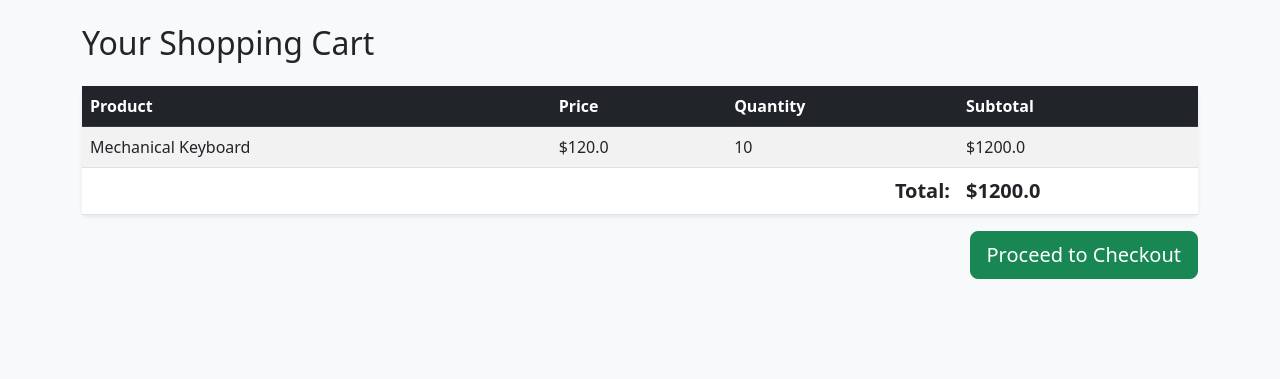
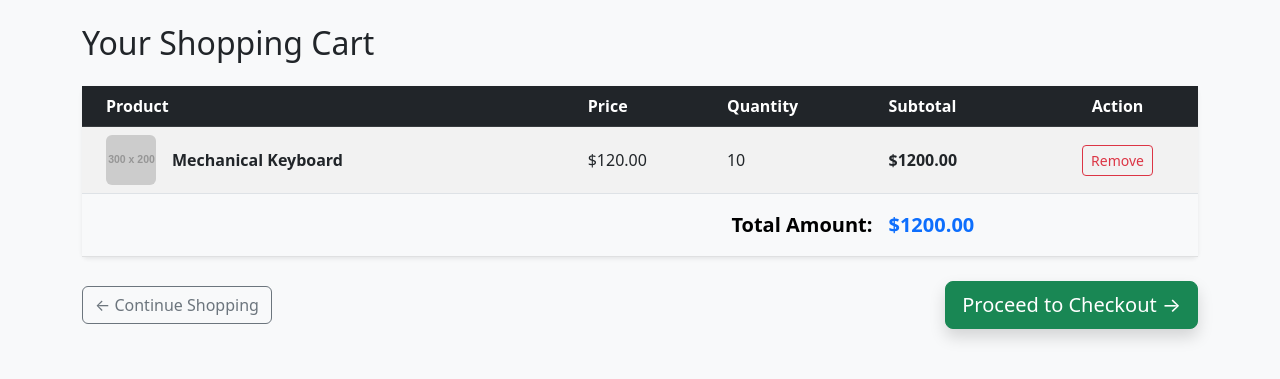
Before and after one commit to Noor-shady/Online-Shopping-System, a Flask app: page /cart in a window 1280 px wide. Shown: the part 56-435 px from the top of the page. Run offline with Flask 3, Linux system fonts and the light colour scheme; a user stored in the database is signed in; tables that the repository leaves empty hold one stand-in row (values such as "Sample post"); grey boxes labelled with a size stand in for pictures from a placeholder-image service; some libraries are stand-ins or nearby versions.

Commit message:
i created delete so i can delete items from the cart

```diff
--- a/app.py
+++ b/app.py
@@ -32,6 +32,22 @@ def index():
     products = Product.query.all()
     return render_template('index.html', products=products)
 
+
+@app.route('/remove/<int:item_id>')
+@login_required
+def remove_from_cart(item_id):
+    # Find the cart item
+    item_to_remove = CartItem.query.get(item_id)
+
+    # Security check: Ensure the item exists and belongs to the current user
+    if item_to_remove and item_to_remove.user_id == current_user.id:
+        db.session.delete(item_to_remove)
+        db.session.commit()
+        flash('Item removed from cart.')
+    else:
+        flash('Error: Could not remove item.')
+
+    return redirect(url_for('cart'))
 
 @app.route('/login', methods=['GET', 'POST'])
 def login():
--- a/templates/cart.html
+++ b/templates/cart.html
@@ -1,40 +1,75 @@
 {% extends "base.html" %}
 
 {% block content %}
-<h2>Your Shopping Cart</h2>
+<div class="row">
+    <div class="col-12">
+        <h2 class="mb-4">Your Shopping Cart</h2>
+    </div>
+</div>
 
 {% if cart %}
-<table class="table table-striped table-hover mt-4 bg-white rounded shadow-sm">
+<div class="card shadow-sm">
+    <div class="card-body p-0">
+        <table class="table table-striped table-hover mb-0">
             <thead class="table-dark">
                 <tr>
-            <th>Product</th>
-            <th>Price</th>
-            <th>Quantity</th>
-            <th>Subtotal</th>
+                    <th scope="col" class="ps-4">Product</th>
+                    <th scope="col">Price</th>
+                    <th scope="col">Quantity</th>
+                    <th scope="col">Subtotal</th>
+                    <th scope="col" class="text-center">Action</th>
                 </tr>
             </thead>
             <tbody>
                 {% for item in cart %}
                 <tr>
-            <td>{{ item.product.name }}</td>
-            <td>${{ item.product.price }}</td>
-            <td>{{ item.quantity }}</td>
-            <td>${{ item.product.price * item.quantity }}</td>
+                    <td class="ps-4 align-middle">
+                        <div class="d-flex align-items-center">
+                            <img src="{{ item.product.image_url }}" alt="{{ item.product.name }}"
+                                 class="rounded me-3" style="width: 50px; height: 50px; object-fit: cover;">
+                            <span class="fw-bold">{{ item.product.name }}</span>
+                        </div>
+                    </td>
+                    <td class="align-middle">${{ "%.2f"|format(item.product.price) }}</td>
+                    <td class="align-middle">{{ item.quantity }}</td>
+                    <td class="align-middle fw-bold">${{ "%.2f"|format(item.product.price * item.quantity) }}</td>
+                    <td class="align-middle text-center">
+                        <a href="{{ url_for('remove_from_cart', item_id=item.id) }}"
+                           class="btn btn-outline-danger btn-sm"
+                           title="Remove this item">
+                            Remove
+                        </a>
+                    </td>
                 </tr>
                 {% endfor %}
-        <tr class="fw-bold fs-5">
-            <td colspan="3" class="text-end">Total:</td>
-            <td>${{ total }}</td>
+
+                <tr class="table-light">
+                    <td colspan="3" class="text-end py-3 fw-bold fs-5">Total Amount:</td>
+                    <td colspan="2" class="py-3 fw-bold fs-5 text-primary">${{ "%.2f"|format(total) }}</td>
                 </tr>
             </tbody>
         </table>
+    </div>
+</div>
 
-<div class="text-end">
-    <a href="{{ url_for('checkout') }}" class="btn btn-success btn-lg">Proceed to Checkout</a>
+<div class="d-flex justify-content-between align-items-center mt-4">
+    <a href="{{ url_for('index') }}" class="btn btn-outline-secondary">
+        &larr; Continue Shopping
+    </a>
+    <a href="{{ url_for('checkout') }}" class="btn btn-success btn-lg shadow">
+        Proceed to Checkout &rarr;
+    </a>
 </div>
 
 {% else %}
-    <p class="text-muted">Your cart is empty. <a href="{{ url_for('index') }}">Go shop!</a></p>
+<div class="text-center py-5">
+    <div class="mb-4">
+        <span style="font-size: 4rem;">🛒</span>
+    </div>
+    <h3 class="text-muted">Your cart is empty</h3>
+    <p class="mb-4">Looks like you haven't added anything to your cart yet.</p>
+    <a href="{{ url_for('index') }}" class="btn btn-primary btn-lg">Start Shopping</a>
+</div>
 {% endif %}
 
 {% endblock %}
```
Lines whose indentation alone changed are shown as unchanged.
